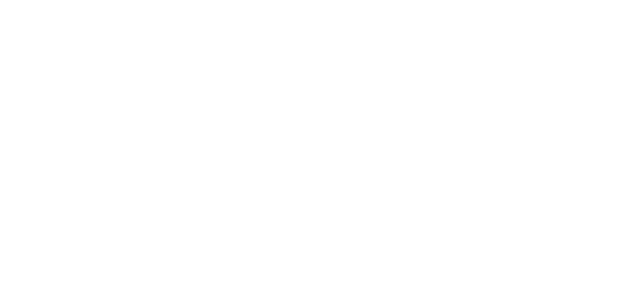
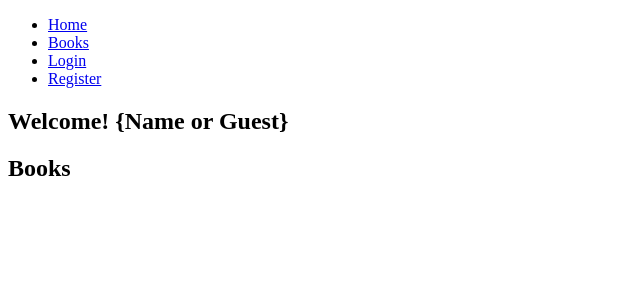
Before and after one commit to Kazu0210/Library-management, a PHP site: page / in a window 1280 px wide. Before the commit the part shown is empty. Shown: the top 300 px of the page, without its empty margins (0-640 px from the left). Run offline with PHP 8.4, Linux system fonts and the light colour scheme.

Commit message:
`Added navbar, sections and footer to index.php`

```diff
--- a/index.php
+++ b/index.php
@@ -6,6 +6,22 @@
     <title>Home | Library Management System</title>
 </head>
 <body>
+    <navbar>
+        <ul>
+            <li><a href="#">Home</a></li>
+            <li><a href="#">Books</a></li>
+            <li><a href="#">Login</a></li>
+            <li><a href="#">Register</a></li>
+        </ul>
+    </navbar>
+    <section>
+        <h1>Welcome! {Name or Guest}</h1>
+    </section>
 
+    <section>
+        <h1>Books</h1>
+    </section>
+
+    <footer></footer>
 </body>
 </html>
```
